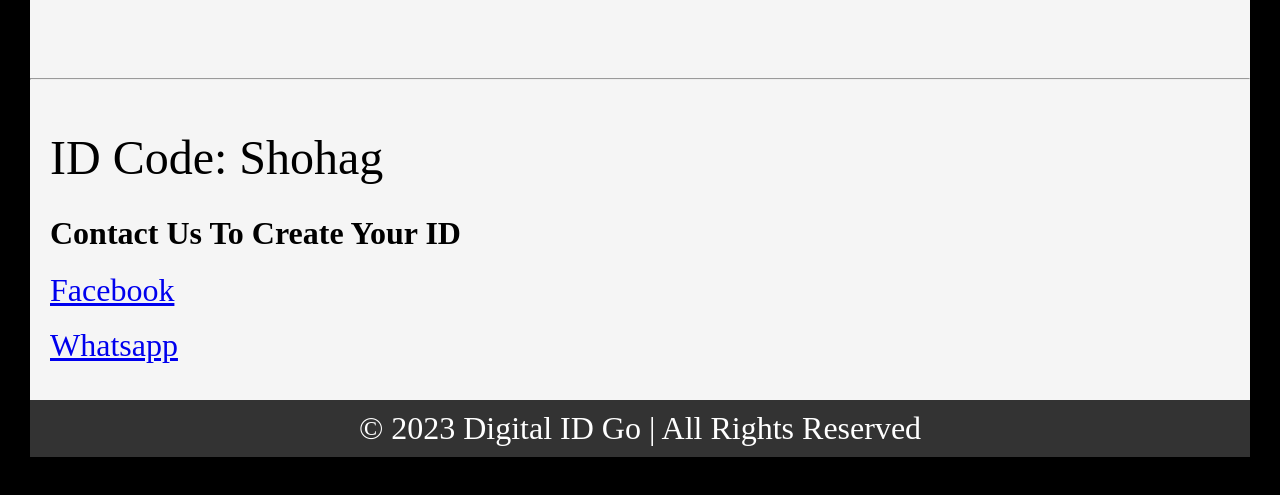
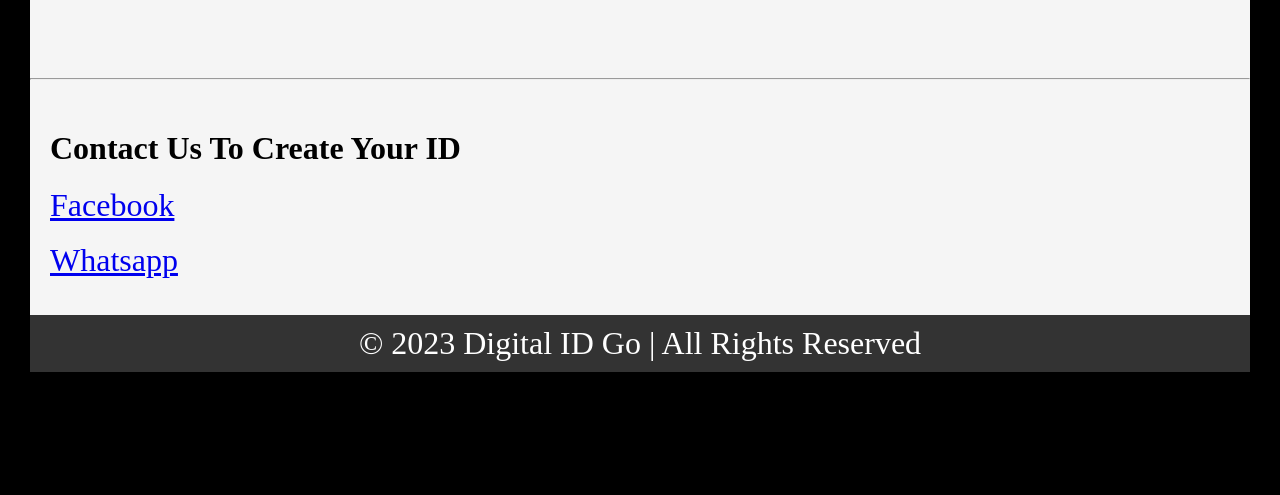
Before and after one commit to DigitalIDgo/Shohag, a plain HTML site: page index.html in a window 1280 px wide. Shown: the part 1211-1706 px from the top of the page. After the commit the page ends 1633 px from the top, so only its background shows below. Drawn offline with Linux system fonts and the light colour scheme.

Commit message:
Update index.html

```diff
--- a/index.html
+++ b/index.html
@@ -53,7 +53,6 @@
       </div>
     <hr>
     <div class="create">
-      <p id="i">ID Code: Shohag</p>
       <p id="c">Contact Us To Create Your ID</p>
       <a href="https://www.facebook.com/profile.php?id=100091296099440">Facebook</a><br><br>
       <a href="https://wa.me/+8801743581539">Whatsapp</a> <br><br><br>
```
